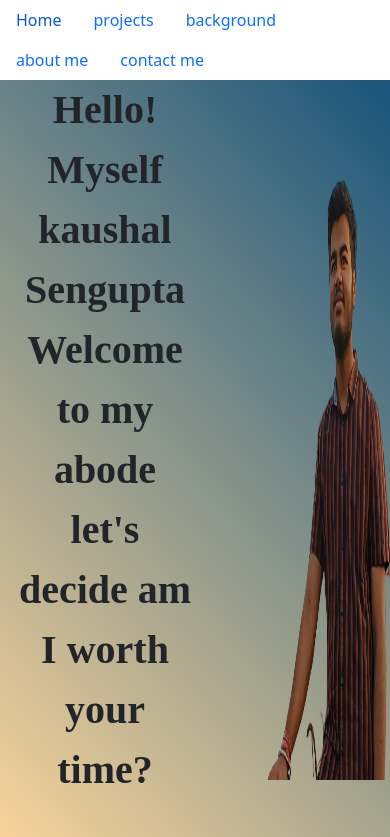
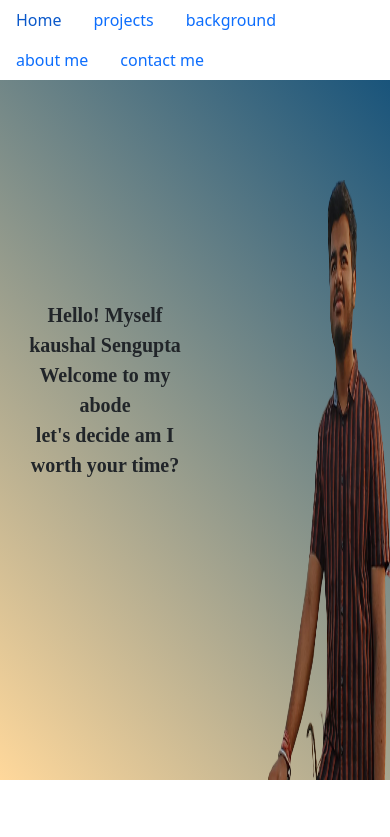
Before and after one commit to kforkool11234/cssresume, a plain HTML site: page index.html in a window 390 px wide. Shown: the top 837 px of the page. Drawn offline with nearby package versions, Linux system fonts and the light colour scheme.

Commit message:
Update style.css

```diff
--- a/style.css
+++ b/style.css
@@ -116,3 +116,8 @@ h1{
 .skill{
     clear: left;
 }
+@media (max-width:600px){
+    .hero p{
+        font-size: 20px;
+    }
+}
```
